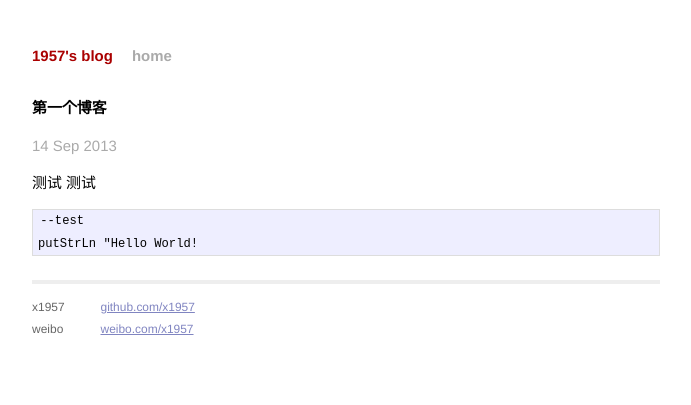
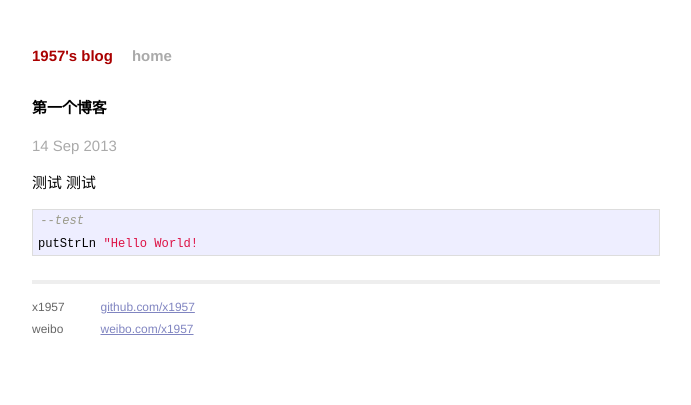
Before and after one commit to x1957/x1957.github.com, a Jekyll site: the page built from _posts/2013-09-14-First-Blog.markdown, in a window 1280 px wide. Shown: the top 405 px of the page, without its empty margins (294-985 px from the left). Built offline with Jekyll 4.4.1, drawn with Linux system fonts in a browser that asks for light colours; Markdown is read by kramdown in place of the engine named in the settings.

Commit message:
change hilight

```diff
--- a/_posts/2013-09-14-First-Blog.markdown
+++ b/_posts/2013-09-14-First-Blog.markdown
@@ -8,7 +8,7 @@ categories: jekyll update
 测试
 测试
 
-{% highlight rkt %}
+{% highlight haskell %}
 --test
 putStrLn "Hello World!
 {% endhighlight %}
--- a/_posts/2013-12-17-OOP.markdown
+++ b/_posts/2013-12-17-OOP.markdown
@@ -7,7 +7,7 @@ categories: jekyll update
 
 Object的定义:
 
-{% highlight scheme %}
+{% highlight rkt %}
 (struct obj (fields methods))
 {% endhighlight %}
 
```
